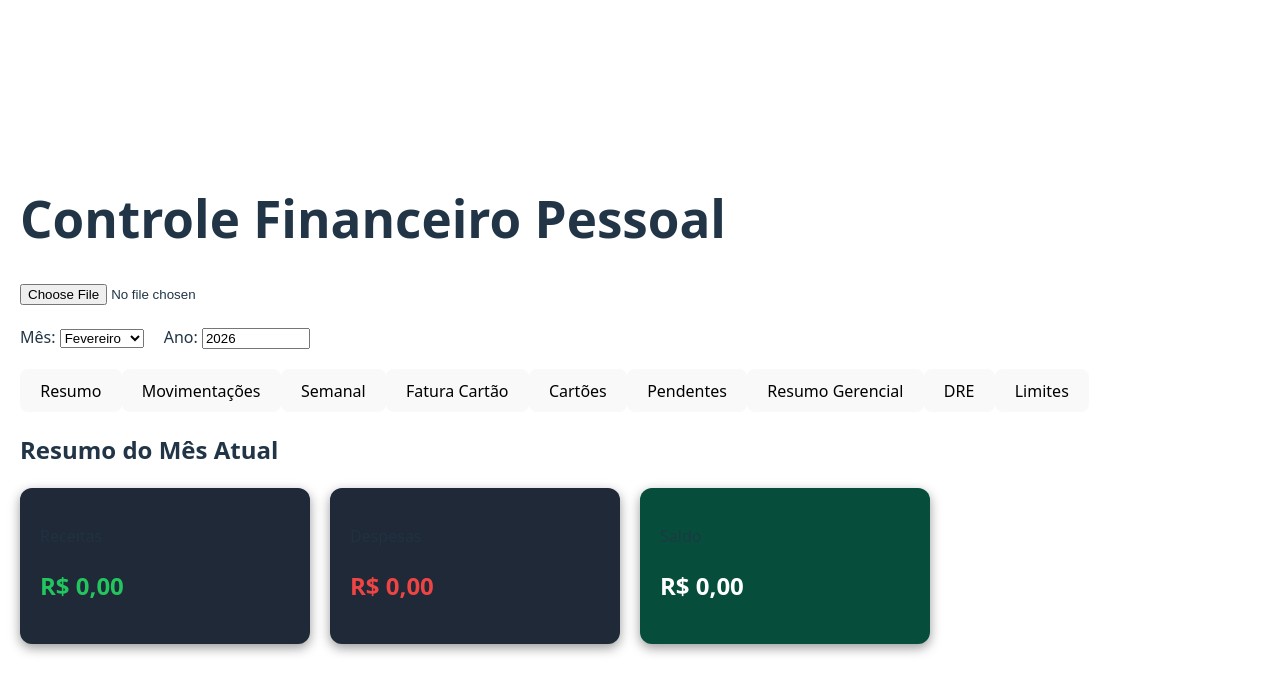
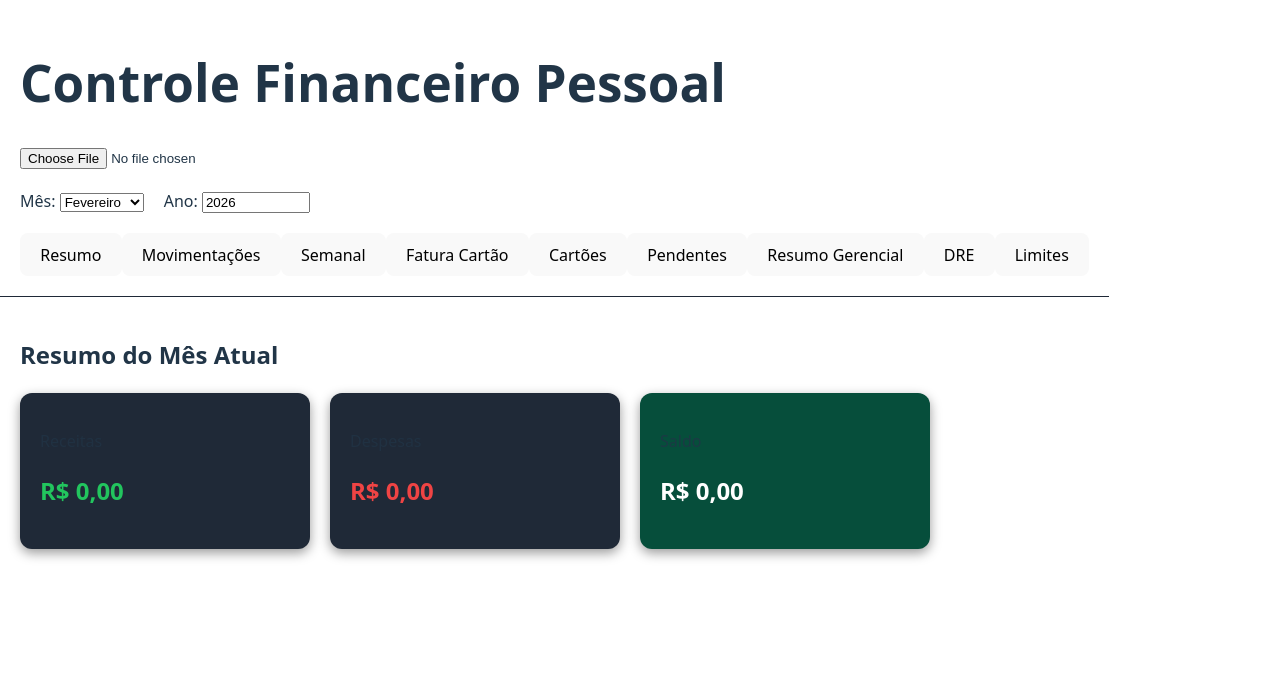
Before and after one commit to marcosabernardo-lgtm/my-finance-hub, a React (Vite) app: page / in a window 1280 px wide. Shown: the top 694 px of the page. Built offline with nearby package versions, Linux system fonts and the light colour scheme.

Commit message:
Ajuste de cabeçalhos estatico

```diff
--- a/src/App.tsx
+++ b/src/App.tsx
@@ -27,18 +27,8 @@ type Cartao = {
 };
 
 const nomesMeses = [
-  "Janeiro",
-  "Fevereiro",
-  "Março",
-  "Abril",
-  "Maio",
-  "Junho",
-  "Julho",
-  "Agosto",
-  "Setembro",
-  "Outubro",
-  "Novembro",
-  "Dezembro",
+  "Janeiro","Fevereiro","Março","Abril","Maio","Junho",
+  "Julho","Agosto","Setembro","Outubro","Novembro","Dezembro",
 ];
 
 export default function App() {
@@ -60,14 +50,8 @@ export default function App() {
     | "pendente"
   >("resumo");
 
-  const [mesSelecionado, setMesSelecionado] = useState<number>(
-    hoje.getMonth()
-  );
-
-  const [anoSelecionado, setAnoSelecionado] = useState<number>(
-    hoje.getFullYear()
-  );
-
+  const [mesSelecionado, setMesSelecionado] = useState<number>(hoje.getMonth());
+  const [anoSelecionado, setAnoSelecionado] = useState<number>(hoje.getFullYear());
   const [cartaoFiltro, setCartaoFiltro] = useState("");
 
   useEffect(() => {
@@ -95,13 +79,8 @@ export default function App() {
       setMovimentacoes(convertidas);
     }
 
-    if (despSalvos) {
-      setDespesasConfig(JSON.parse(despSalvos));
-    }
-
-    if (cartoesSalvos) {
-      setCartoes(JSON.parse(cartoesSalvos));
-    }
+    if (despSalvos) setDespesasConfig(JSON.parse(despSalvos));
+    if (cartoesSalvos) setCartoes(JSON.parse(cartoesSalvos));
   }, []);
 
   const handleDataLoaded = (
@@ -128,42 +107,73 @@ export default function App() {
     );
   }, [movimentacoes, despesasConfig, cartoes, mesSelecionado, anoSelecionado]);
 
-  const resumoData = useMemo(() => {
-    return financialService.getResumoMesAtual();
-  }, [financialService]);
-
-  const controleSemanalData = useMemo(() => {
-    return financialService.getControleSemanal();
-  }, [financialService]);
-
-  const movimentacoesOrdenadas = useMemo(() => {
-    return financialService.getMovimentacoesOrdenadas();
-  }, [financialService]);
-
-  const resumoClassificacaoData = useMemo(() => {
-    return financialService.getResumoClassificacao();
-  }, [financialService]);
+  const resumoData = useMemo(() => financialService.getResumoMesAtual(), [financialService]);
+  const controleSemanalData = useMemo(() => financialService.getControleSemanal(), [financialService]);
+  const movimentacoesOrdenadas = useMemo(() => financialService.getMovimentacoesOrdenadas(), [financialService]);
+  const resumoClassificacaoData = useMemo(() => financialService.getResumoClassificacao(), [financialService]);
+  const dreData = useMemo(() => financialService.getDREAnual(), [financialService]);
+  const cartoesAnualData = useMemo(() => financialService.getCartoesAnual(), [financialService]);
 
   const faturaData = useMemo(() => {
     if (!cartaoFiltro) return [];
     return financialService.getFaturaCartao(cartaoFiltro);
   }, [financialService, cartaoFiltro]);
 
-  const dreData = useMemo(() => {
-    return financialService.getDREAnual();
-  }, [financialService]);
-
-  const cartoesAnualData = useMemo(() => {
-    return financialService.getCartoesAnual();
-  }, [financialService]);
+  const renderConteudo = () => {
+    switch (abaAtiva) {
+      case "resumo":
+        return <Resumo resumoData={resumoData} />;
+      case "movimentacoes":
+        return <Movimentacoes movimentacoes={movimentacoesOrdenadas} />;
+      case "limites":
+        return <Limites despesasConfig={despesasConfig} />;
+      case "semanal":
+        return <ControleSemanal controleData={controleSemanalData} />;
+      case "fatura":
+        return (
+          <FaturaCartao
+            cartoes={cartoes}
+            cartaoFiltro={cartaoFiltro}
+            setCartaoFiltro={setCartaoFiltro}
+            dados={faturaData}
+          />
+        );
+      case "cartoes":
+        return <Cartoes dados={cartoesAnualData} />;
+      case "pendente":
+        return <Pendente financialService={financialService} />;
+      case "gerencial":
+        return <ResumoClassificacao dados={resumoClassificacaoData} />;
+      case "dre":
+        return <DRE dados={dreData} />;
+      default:
+        return null;
+    }
+  };
 
   return (
-    <div style={{ maxWidth: 1400, margin: "0 auto", padding: 20 }}>
+    <div
+      style={{
+        height: "100vh",
+        display: "flex",
+        flexDirection: "column",
+        overflow: "hidden",
+        maxWidth: 1400,
+        margin: "0 auto",
+      }}
+    >
+      {/* HEADER FIXO */}
+      <div
+        style={{
+          flexShrink: 0,
+          padding: 20,
+          borderBottom: "1px solid #1f2937",
+        }}
+      >
         <h1>Controle Financeiro Pessoal</h1>
 
         <UploadPlanilha onDataLoaded={handleDataLoaded} />
 
-      {/* FILTRO GLOBAL */}
         <div style={{ marginTop: 20 }}>
           <label>Mês: </label>
           <select
@@ -186,59 +196,29 @@ export default function App() {
           />
         </div>
 
-      {/* BOTÕES */}
         <div style={{ marginTop: 20 }}>
           <button onClick={() => setAbaAtiva("resumo")}>Resumo</button>
-        <button onClick={() => setAbaAtiva("movimentacoes")}>
-          Movimentações
-        </button>
+          <button onClick={() => setAbaAtiva("movimentacoes")}>Movimentações</button>
           <button onClick={() => setAbaAtiva("semanal")}>Semanal</button>
           <button onClick={() => setAbaAtiva("fatura")}>Fatura Cartão</button>
           <button onClick={() => setAbaAtiva("cartoes")}>Cartões</button>
           <button onClick={() => setAbaAtiva("pendente")}>Pendentes</button>
-        <button onClick={() => setAbaAtiva("gerencial")}>
-          Resumo Gerencial
-        </button>
+          <button onClick={() => setAbaAtiva("gerencial")}>Resumo Gerencial</button>
           <button onClick={() => setAbaAtiva("dre")}>DRE</button>
           <button onClick={() => setAbaAtiva("limites")}>Limites</button>
         </div>
+      </div>
 
-      {abaAtiva === "resumo" && <Resumo resumoData={resumoData} />}
-
-      {abaAtiva === "movimentacoes" && (
-        <Movimentacoes movimentacoes={movimentacoesOrdenadas} />
-      )}
-
-      {abaAtiva === "limites" && (
-        <Limites despesasConfig={despesasConfig} />
-      )}
-
-      {abaAtiva === "semanal" && (
-        <ControleSemanal controleData={controleSemanalData} />
-      )}
-
-      {abaAtiva === "fatura" && (
-        <FaturaCartao
-          cartoes={cartoes}
-          cartaoFiltro={cartaoFiltro}
-          setCartaoFiltro={setCartaoFiltro}
-          dados={faturaData}
-        />
-      )}
-
-      {abaAtiva === "cartoes" && (
-        <Cartoes dados={cartoesAnualData} />
-      )}
-
-      {abaAtiva === "pendente" && (
-        <Pendente financialService={financialService} />
-      )}
-
-      {abaAtiva === "gerencial" && (
-        <ResumoClassificacao dados={resumoClassificacaoData} />
-      )}
-
-      {abaAtiva === "dre" && <DRE dados={dreData} />}
+      {/* CONTEÚDO COM SCROLL */}
+      <div
+        style={{
+          flex: 1,
+          overflowY: "auto",
+          padding: 20,
+        }}
+      >
+        {renderConteudo()}
+      </div>
     </div>
   );
 }
```
Lines whose indentation alone changed are shown as unchanged.
